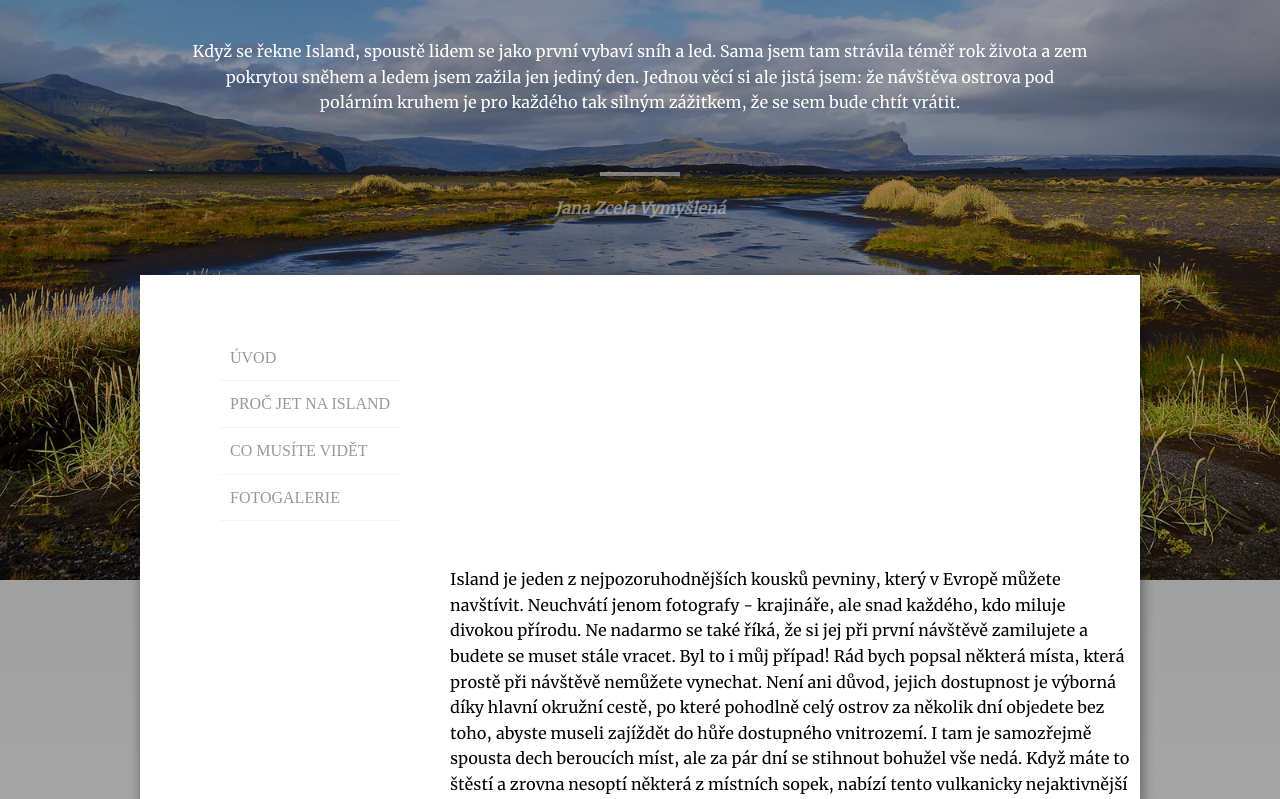
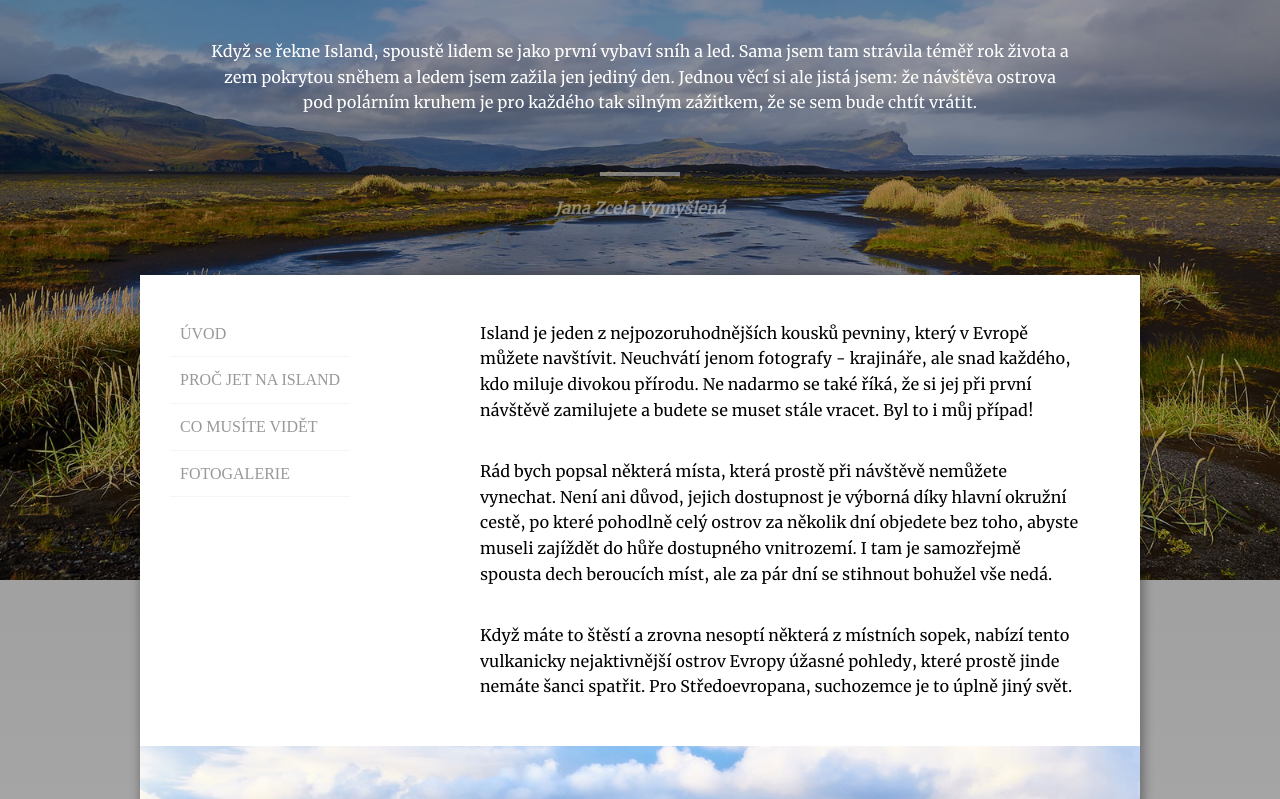
Before and after one commit to tvorimweb-2020-praha-podzim/du-06-island-blanimir, a plain HTML site: page index.html in a window 1280 px wide. Shown: the part 140-939 px from the top of the page. Drawn offline with Linux system fonts and the light colour scheme; a web font is replaced by a local one.

Commit message:
Island - zapracované změny
Ještě je potřeba doladit u desktop verze obrázek v pozadí. Díky za nápovědu.

```diff
--- a/index.html
+++ b/index.html
@@ -17,7 +17,7 @@
 
     <div class="zarovnani">
         <!--tady byl původně stín-->
-        <div class="uvod">
+        <header>
             <h1 class="titulek">Island</h1>
 
             <div class="uvodnik">
@@ -26,9 +26,9 @@
 
                 <h2 class="autorka">Jana Zcela Vymyšlená</h2>
             </div>
-        </div>
+        </header>
         <!--uvod-->
-        <div class="stin">
+        <main>
 
             <div class="obsah">
 
@@ -36,19 +36,32 @@
 
                     <nav>
                         <ul class="navigace">
+                            <a href="#uvod">
                                 <li>Úvod</li>
+                            </a>
+                            <a href="#proc-jet-na-island">
                                 <li>Proč jet na Island</li>
+                            </a>
+                            <a href="#co-musite-videt">
                                 <li>Co musíte vidět</li>
+                            </a>
+                            <a href="#fotogalerie">
                                 <li>Fotogalerie</li>
+                            </a>
                         </ul>
                     </nav>
 
+                    <a name=uvod></a>
                     <div class="popis levy prvni">
-                        <p>Island je jeden z nejpozoruhodnějších kousků pevniny, který v Evropě můžete navštívit. Neuchvátí jenom fotografy - krajináře, ale snad každého, kdo miluje divokou přírodu. Ne nadarmo se také říká, že si jej při první návštěvě zamilujete a budete se muset stále vracet. Byl to i můj případ!
+                        <p>Island je jeden z nejpozoruhodnějších kousků pevniny, který v Evropě můžete navštívit. Neuchvátí jenom fotografy - krajináře, ale snad každého, kdo miluje divokou přírodu. Ne nadarmo se také říká, že si jej při první návštěvě zamilujete a budete se muset stále vracet. Byl to i můj případ!</p>
 
+                        <p>
                             Rád bych popsal některá místa, která prostě při návštěvě nemůžete vynechat. Není ani důvod, jejich dostupnost je výborná díky hlavní okružní cestě, po které pohodlně celý ostrov za několik dní objedete bez toho, abyste museli zajíždět do hůře dostupného vnitrozemí. I tam je samozřejmě spousta dech beroucích míst, ale za pár dní se stihnout bohužel vše nedá.
+                        </p>
 
-                            Když máte to štěstí a zrovna nesoptí některá z místních sopek, nabízí tento vulkanicky nejaktivnější ostrov Evropy úžasné pohledy, které prostě jinde nemáte šanci spatřit. Pro Středoevropana, suchozemce je to úplně jiný svět.</p>
+                        <p>
+                            Když máte to štěstí a zrovna nesoptí některá z místních sopek, nabízí tento vulkanicky nejaktivnější ostrov Evropy úžasné pohledy, které prostě jinde nemáte šanci spatřit. Pro Středoevropana, suchozemce je to úplně jiný svět.
+                        </p>
                     </div>
 
                 </div>
@@ -65,10 +78,11 @@
 
 
                 <div class="popis pravy">
+                    <a name=proc-jet-na-island></a>
                     <h3>Proč jet na Island</h3>
                     <p>Island je domovem největšího evropského ledovce, vodopádu s nejmohutnějším průtokem a tisíců místních koní a divokých hus, které majestátně ve dvojicích křižují nebe a dokreslují tak neopakovatelnou atmosféru tohoto pozoruhodného kousku pevniny kdesi v Atlantiku. K tomu mohutné skalní útvary, čnící z moře jako tiší strážci místních černých lávových pláží, stovky metrů vysoké útesy, které jsou domovem racků a papuchalků a především obrovské vodopády všeho druhu. Panují tu trochu jiná měřítka, a to téměř ve všem.
 
-                        Pociťujete tu zvláštní volnost. Mimo tří větších měst, kde je soustředěna drtivá většina obyvatel, můžete projíždět krajinou stovky kilometrů a čas od času potkáte jen osamělou usedlost, obklopenou stády koní a ovcí. Na jižním pobřeží když už narazíte na vesnici, jedná se o seskupení usedlostí, jejichž počet byste kolikrát spočítali na prstech jedné ruky a samozřejmě nesmí chybět benzínová pumpa. Právě čerpací stanice jsou zde centrem dění.</p>
+                        <p>Pociťujete tu zvláštní volnost. Mimo tří větších měst, kde je soustředěna drtivá většina obyvatel, můžete projíždět krajinou stovky kilometrů a čas od času potkáte jen osamělou usedlost, obklopenou stády koní a ovcí. Na jižním pobřeží když už narazíte na vesnici, jedná se o seskupení usedlostí, jejichž počet byste kolikrát spočítali na prstech jedné ruky a samozřejmě nesmí chybět benzínová pumpa. Právě čerpací stanice jsou zde centrem dění.</p>
 
                         <p>Severní pobřeží je pak místy opravdová divočina, už tak mizivé osídlení ještě více prořídne a vy projíždíte místní fjordy po šotolinových cestách, aniž byste hodiny potkali jediné auto. Nad hlavou vám ční vysoké hory pokryté věčným sněhem, každým údolím se v kaskádách a vodopádech řítí dolů řeky, prostě divočina zamrznutá v čase. Dostane se vám to tu pod kůži a nutí Vás to přemýšlet, jak je ve skutečnosti člověk maličký a nicotný&hellip; </p>
                 </div>
@@ -84,6 +98,7 @@
 
 
                 <div class="popis levy">
+                    <a name=co-musite-videt></a>
                     <h3> Co musíte vidět</h3>
                     <p><b>Poloostrov Reykjanes</b> - Než z letiště v Keflavíku zamíříte do hlavního města, zajeďte se podívat na tento poloostrov. Je to zajížďka jen pár kilometrů a rázem se dostanete do krajiny pro Island přímo typické. Cestu lemují lávová pole připomínající doslova měsíční krajinu. Pro Středoevropana něco neuvěřitelného. Ani kousek zeleně, kam oko dohlédne jen černá suť a rozpraskané lávové desky. Mezi tím vším až mysteriózně vypadající geotermální elektrárny. Na pobřeží pak vystupují z vody poutavé skalní útvary Reykjanesta.</p>
 
@@ -111,7 +126,7 @@
                 </div>
             </div>
             <!--obsah-->
-
+            <a name=fotogalerie></a>
             <h3>Fotogalerie</h3>
 
             <div class="fotogalerie">
@@ -183,19 +198,17 @@
             </div>
             <!--fotogalerie-->
 
-        </div>
+        </main>
         <!--stin-->
 
 
         <footer>
-            <div>
             Texty převzaty z článků:<br>
             Roman Pech - <a href="http://cestovani.idnes.cz/island-a-roman-pech-0nh-/kolem-sveta.aspx?c=A140519_125122_kolem-sveta_tom">Závislost jménem Island. Tipy znalce, jak zemi levně procestovat</a><br>
             Michal Balada - <a href="http://www.pohora.cz/tipy-na-vylety/16352-cesta-kolem-islandu-za-10-dni/">Cesta kolem Islandu za 10 dní</a>
             <br>
             <br>
             Úvodní fotografie &copy; <a href="https://flic.kr/p/gett4S">Moyan Brenn</a>
-            </div>
         </footer>
 
     </div>
--- a/style.css
+++ b/style.css
@@ -29,12 +29,12 @@ body {
     align-items: center;
 }
 
-.stin {
+main {
     box-shadow: 2px 2px 10px 2px rgba(0, 0, 0, 0.333);
     background: white;
 }
 
-.uvod{
+header{
     display: block;
     align-items: center;
     padding: 20px 10px 20px 10px;
@@ -63,12 +63,6 @@ body {
     font-size: 1rem;
     padding: 30px 0 20px 0;
 }
-
-/*.autorka::before{
-    content: "______";
-    display: block;
-    padding: 10px;
-}*/
 
 .autorka::before{
     content: " ";
@@ -105,7 +99,7 @@ li {
 h3{
     font-size: 2rem;
     font-family: raleway;
-    /*chci sem dodat padding left 10 px, ale s tím se posune i modré podtržení, které chci, aby zůstalo bez paddingu. JAK TO MÁM UDĚLAT???*/
+    padding-left: 30px;
 }
 
 h3::after{
@@ -114,14 +108,11 @@ h3::after{
     border-bottom: solid 4px #629edb;
     max-width: 80px;
     padding-top: 20px;
-    }
-
-/*.obsah{
-    display: block;
-}*/
+    margin-left: -30px;
+}
 
 p{
-    padding: 10px;
+    padding: 10px 30px 10px 30px;
 }
 
 .popisek {
@@ -134,6 +125,7 @@ p{
 
 a{
     color: rgb(152, 152, 152);
+    text-decoration: none;
 }
 
 img{
@@ -179,7 +171,6 @@ footer {
         float: left;
         border: 1px solid #f5f5f5;
         border-left: none;
-        min-width: 100px;
         flex-wrap: nowrap;
     }
 
@@ -201,7 +192,7 @@ footer {
         color: white;
     }
 
-    .fotogalerie,.stin a {
+    .fotogalerie,main a {
           color: white;
     }
 
@@ -218,11 +209,9 @@ footer {
     }
 
     .fotogalerie .kontejner:last-child{
-        display: flex;
-        align-self: flex-start;
+        margin-right: auto;
         flex-grow: unset;
     }
-   /* SNAŽÍM SE ZAROVNAT POSLEDNÍ FOTKU DOLEVA. NEJDE.*/
 
     .overlay {
         position: absolute;
@@ -254,9 +243,15 @@ footer {
 
 @media (min-width: 1000px) {
 
-    .stin {
+    main {
        max-width: 1000px;
        margin: auto;
+       /*margin-top: -50px;*/
+    }
+
+    header{
+        background-image: none;
+        background-color:transparent;
     }
 
     .fotogalerie .kontejner{
@@ -283,12 +278,9 @@ footer {
         background-repeat: no-repeat;
         background-size: contain;
     }
+
     /*nevím, jak nastavit, aby se gradient aplikoval jen na background-image a ne na celou stránku*/
 
-    .uvod{
-        background-image: none;
-        background-color:transparent;
-    }
 
     li{
         float: none;
@@ -300,21 +292,21 @@ footer {
 
     nav{
         justify-content: start;
-        padding: 20px;
+        padding: 10px;
+        min-width: 30%;
+        margin: 10px 10px 0px 0px;
     }
 
     .navigace{
-        margin: 40px 40px 0px 40px;
         position: relative;
     }
 
     .desktop{
-        display: block;
+        display: flex;
     }
 
-    .popis.levy.prvni{
-        /*nevím, jak tenhle blok textu dostat vedle navigace*/
-
+    .popis.prvni{
+        margin: 20px 30px 20px 0px;
     }
 
 }
```
Also changed, not shown: 1 other file. Lines whose indentation alone changed are shown as unchanged.
